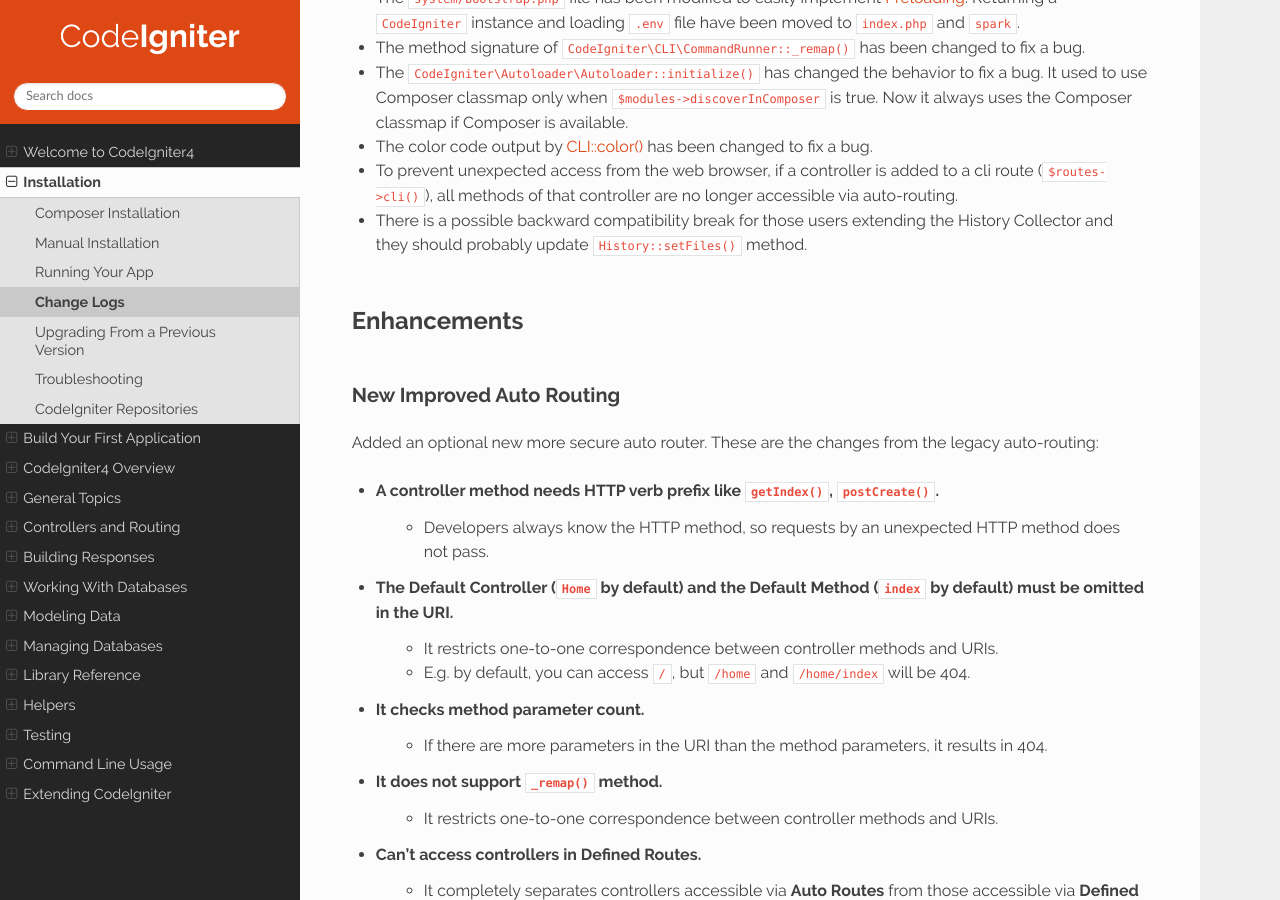
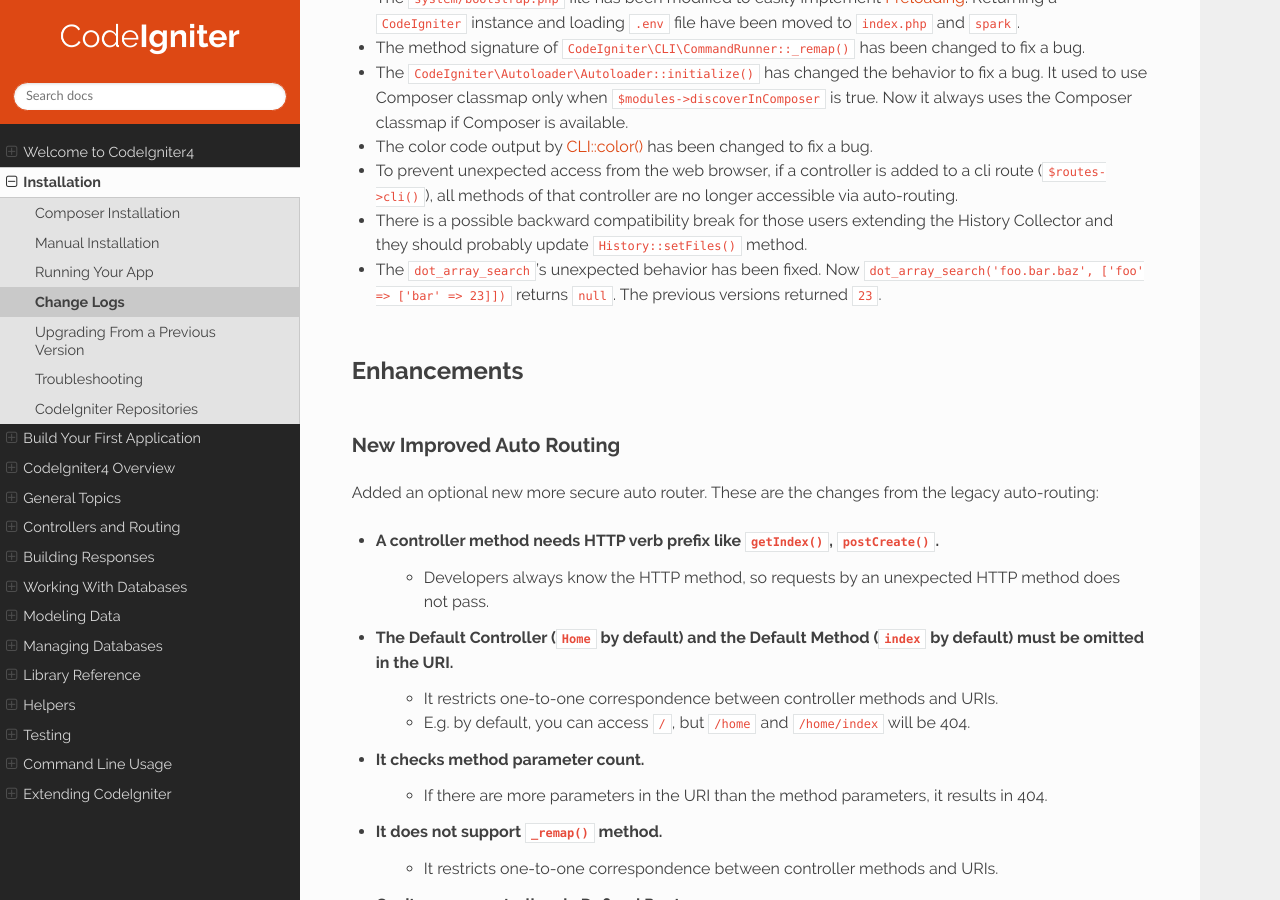
Before and after one commit to NEKOGET/ci4_user_guide_src, a Sphinx documentation site: the page built from source/changelogs/v4.2.0.rst, in a window 1280 px wide and 900 px high, scrolled down 755 px. Built offline with Sphinx 7.4.7 and the Read the Docs theme 2.0.0, drawn with Linux system fonts in a browser that asks for light colours; cross-references to code outside the pages are shown as plain code.

Commit message:
docs: add user guide

```diff
--- a/source/changelogs/v4.2.0.rst
+++ b/source/changelogs/v4.2.0.rst
@@ -22,6 +22,7 @@ BREAKING
 - The color code output by :ref:`CLI::color() <cli-library-color>` has been changed to fix a bug.
 - To prevent unexpected access from the web browser, if a controller is added to a cli route (``$routes->cli()``), all methods of that controller are no longer accessible via auto-routing.
 - There is a possible backward compatibility break for those users extending the History Collector and they should probably update ``History::setFiles()`` method.
+- The :php:func:`dot_array_search`'s unexpected behavior has been fixed. Now ``dot_array_search('foo.bar.baz', ['foo' => ['bar' => 23]])`` returns ``null``. The previous versions returned ``23``.
 
 Enhancements
 ************
--- a/source/helpers/array_helper.rst
+++ b/source/helpers/array_helper.rst
@@ -47,6 +47,9 @@ The following functions are available:
     If the array key contains a dot, then the key can be escaped with a backslash:
 
     .. literalinclude:: array_helper/005.php
+
+.. note:: Prior to v4.2.0, ``dot_array_search('foo.bar.baz', ['foo' => ['bar' => 23]])`` returned ``23``
+    due to a bug. v4.2.0 and later returns ``null``.
 
 ..  php:function:: array_deep_search($key, array $array)
 
```
